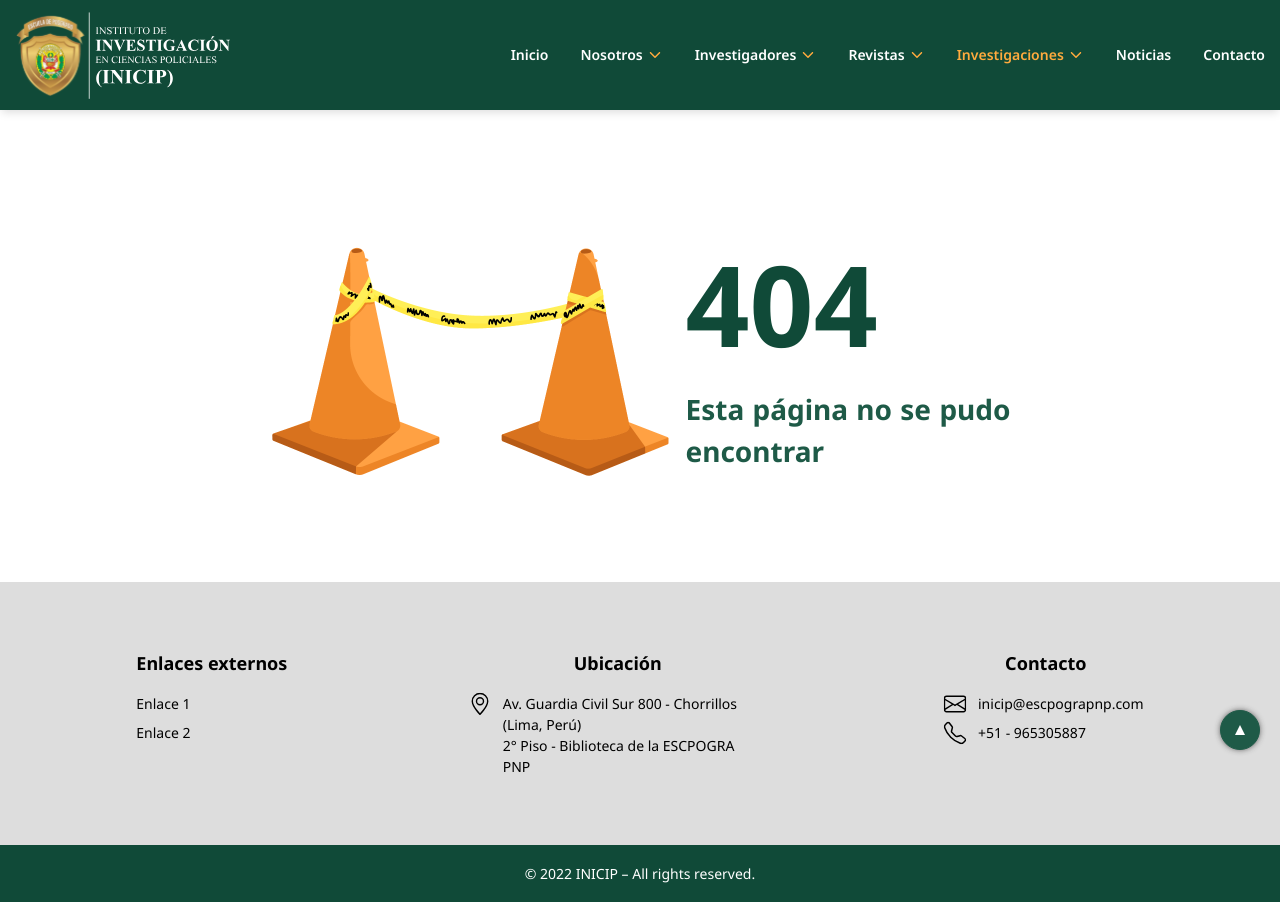
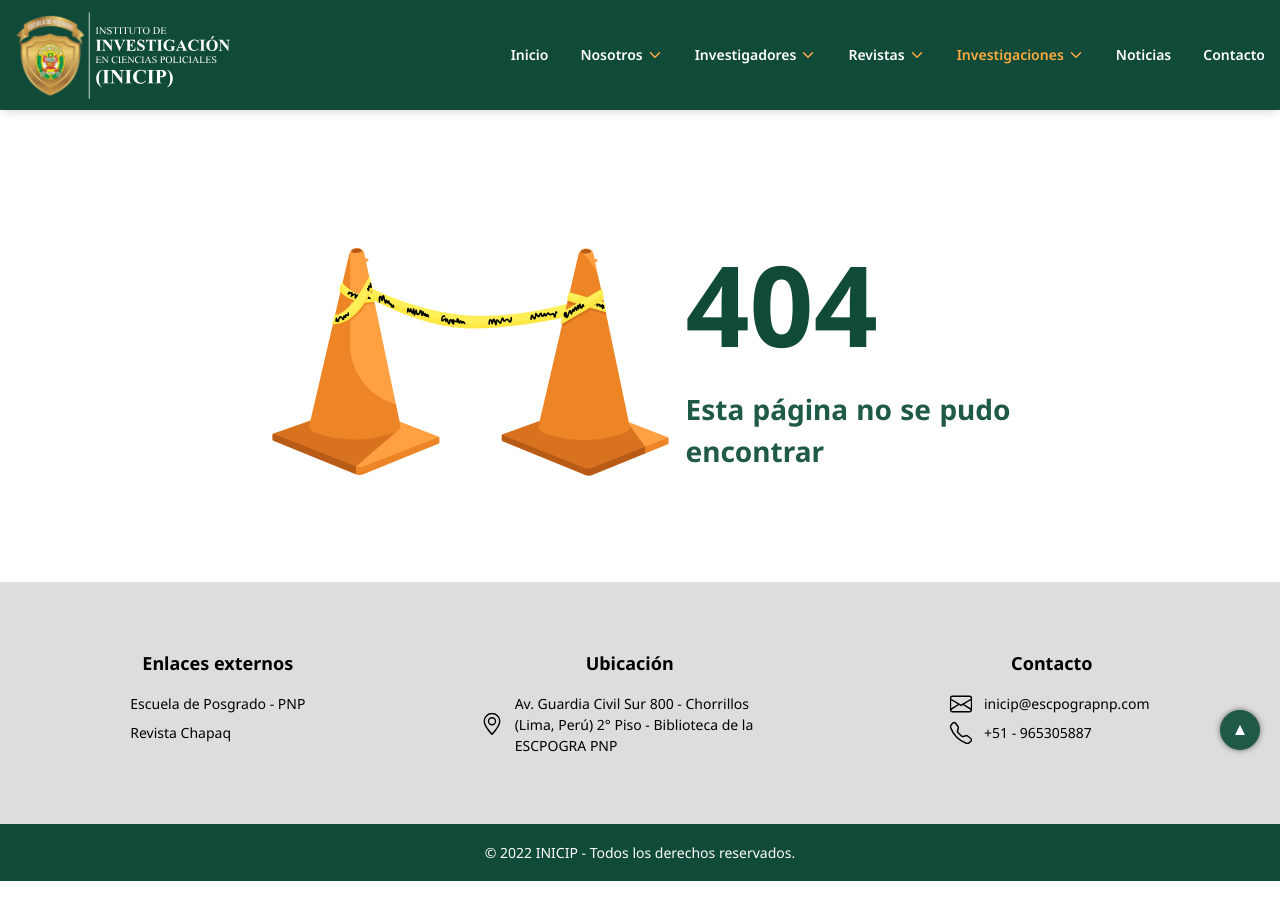
Before and after one commit to ricardogenaro99/freelance-inicip, a React (Create React App) app: page /#/investigaciones/publicaciones/1 in a window 1280 px wide. After the commit the page ends 881 px from the top, so only its background shows below. Built offline with nearby package versions, Linux system fonts and the light colour scheme.

Commit message:
feat: carousel en escuelas

```diff
--- a/src/app/components/footer/Footer.js
+++ b/src/app/components/footer/Footer.js
@@ -1,7 +1,8 @@
-import React from "react";
+import React, { useEffect, useState } from "react";
 import { BsEnvelope, BsGeoAlt, BsTelephone } from "react-icons/bs";
 import styled from "styled-components";
-import { device } from "../../utils/generalBreakpoints";
+import { useWindowDimensions } from "../../hooks";
+import { device, valuePx } from "../../utils/generalBreakpoints";
 import SectionFooter from "./SectionFooter";
 
 const Container = styled.footer`
@@ -29,8 +30,6 @@ const Container = styled.footer`
   }
 
   .sections {
-    /* display: grid;
-    grid-template-columns: repeat(3, 1fr); */
     display: flex;
     justify-content: space-evenly;
     gap: var(--gap-big);
@@ -59,46 +58,81 @@ const ItemInfo = styled.div`
   display: grid;
   grid-template-columns: 30px 1fr;
 
-  > {
-    &:nth-child(1) {
-      margin-top: 4px;
-      transform: scale(1.6);
+  @media ${device.tabletM} {
+    grid-template-columns: 1fr;
+  }
+
+  .icon {
+    margin-top: 4px;
+    transform: scale(1.6);
+
+    &.icon-map {
+      margin-top: 24px;
     }
   }
 `;
 
 function Footer() {
+  const { widthWindow } = useWindowDimensions();
+  const [watchIcons, setWatchIcons] = useState(true);
+
+  useEffect(() => {
+    setWatchIcons(widthWindow > valuePx.tabletM);
+  }, [widthWindow]);
+
   return (
     <Container>
       <div className="footer-content">
         <div className="sections">
           <SectionFooter title="Enlaces externos">
-            <p>Enlace 1</p>
-            <p>Enlace 2</p>
+            <a
+              href="https://www.escueladeposgradopnp.org/"
+              target="_blank"
+              rel="noreferrer"
+            >
+              Escuela de Posgrado - PNP
+            </a>
+            <a
+              href="https://www.revistachapaq.com"
+              target="_blank"
+              rel="noreferrer"
+            >
+              Revista Chapaq
+            </a>
           </SectionFooter>
           <SectionFooter title="Ubicación">
             <ItemInfo>
-              <BsGeoAlt color="var(--color-white)" />
+              {watchIcons && (
+                <BsGeoAlt
+                  className="icon icon-map"
+                  color="var(--color-white)"
+                />
+              )}
               <p>
-                Av. Guardia Civil Sur 800 - Chorrillos (Lima, Perú)
-                <br />
-                2° Piso - Biblioteca de la ESCPOGRA PNP
+                Av. Guardia Civil Sur 800 - Chorrillos (Lima, Perú) 2° Piso -
+                Biblioteca de la ESCPOGRA PNP
               </p>
             </ItemInfo>
           </SectionFooter>
           <SectionFooter title="Contacto">
             <ItemInfo>
-              <BsEnvelope color="var(--color-white)" />
+              {watchIcons && (
+                <BsEnvelope className="icon" color="var(--color-white)" />
+              )}
               <a href="mailto:inicip@escpograpnp.com">inicip@escpograpnp.com</a>
             </ItemInfo>
             <ItemInfo>
-              <BsTelephone color="var(--color-white)" />
+              {watchIcons && (
+                <BsTelephone className="icon" color="var(--color-white)" />
+              )}
               <span>+51 - 965305887</span>
             </ItemInfo>
           </SectionFooter>
         </div>
       </div>
-      <div className="copys">© 2022 INICIP – All rights reserved.</div>
+      <div className="copys">
+        © 2022 INICIP - Todos los derechos reservados.
+      </div>
     </Container>
   );
 }
--- a/src/app/components/sections/SectionWithCarousel.js
+++ b/src/app/components/sections/SectionWithCarousel.js
@@ -37,6 +37,7 @@ function SectionWithCarousel({
           showThumbs={false}
           showStatus={false}
           showArrows={false}
+          showIndicators={false}
         >
           {images.map((e, i) => (
             <CarouselItem
--- a/src/app/pages/contacto/Contacto.js
+++ b/src/app/pages/contacto/Contacto.js
@@ -108,10 +108,12 @@ const ContainerInfo = styled.div`
     display: grid;
     grid-template-columns: 30px 1fr;
 
-    > {
-      &:nth-child(1) {
-        margin-top: 4px;
-        transform: scale(1.6);
+    .icon {
+      margin-top: 4px;
+      transform: scale(1.6);
+
+      &.icon-map {
+        margin-top: 12px;
       }
     }
   }
@@ -194,7 +196,10 @@ function Contacto() {
           <ContainerInfo>
             <SubSectionBasic title="Ubicación" gap="var(--gap-l)">
               <div className="item-info">
-                <BsGeoAlt color="var(--color-sub-secondary)" />
+                <BsGeoAlt
+                  className="icon icon-map"
+                  color="var(--color-sub-secondary)"
+                />
                 <p>
                   Av. Guardia Civil Sur 800 - Chorrillos (Lima, Perú)
                   <br />
@@ -204,13 +209,19 @@ function Contacto() {
             </SubSectionBasic>
             <SubSectionBasic title="Contacto" gap="var(--gap-l)">
               <div className="item-info">
-                <BsEnvelope color="var(--color-sub-secondary)" />
+                <BsEnvelope
+                  className="icon"
+                  color="var(--color-sub-secondary)"
+                />
                 <a href="mailto:inicip@escpograpnp.com">
                   inicip@escpograpnp.com
                 </a>
               </div>
               <div className="item-info">
-                <BsTelephone color="var(--color-sub-secondary)" />
+                <BsTelephone
+                  className="icon"
+                  color="var(--color-sub-secondary)"
+                />
                 <span>+51 - 965305887</span>
               </div>
             </SubSectionBasic>
--- a/src/app/pages/inicio/components/InformacionEscuelas.js
+++ b/src/app/pages/inicio/components/InformacionEscuelas.js
@@ -1,8 +1,9 @@
-import React from "react";
+import React, { useState } from "react";
+import { Carousel } from "react-responsive-carousel";
 import styled from "styled-components";
 import portadaNoticia_1 from "../../../../assets/tmp/noticia (1).png";
 import portadaNoticia_2 from "../../../../assets/tmp/noticia (2).png";
-import { ButtonRectangle } from "../../../components";
+import { ButtonRectangle, CarouselItem } from "../../../components";
 import { device } from "../../../utils/generalBreakpoints";
 
 const ContainerSchoolInformation = styled.div`
@@ -70,6 +71,11 @@ const SectionInfo = ({ title, children }) => {
 };
 
 function InformacionEscuelas() {
+  const [images, setImages] = useState([
+    { image: portadaNoticia_1, legend: "" },
+    { image: portadaNoticia_2, legend: "" },
+  ]);
+
   return (
     <ContainerSchoolInformation>
       <section>
@@ -113,7 +119,19 @@ function InformacionEscuelas() {
           </ButtonRectangle>
         </SectionInfo>
         <div className="image-container">
-          <img src={portadaNoticia_2} alt="" />
+          <Carousel
+            dynamicHeight
+            autoPlay
+            infiniteLoop
+            showThumbs={false}
+            showStatus={false}
+            showArrows={false}
+            showIndicators={false}
+          >
+            {images.map((e, i) => (
+              <CarouselItem key={i} image={e.image} legend={e.legend} />
+            ))}
+          </Carousel>
         </div>
       </section>
     </ContainerSchoolInformation>
```
